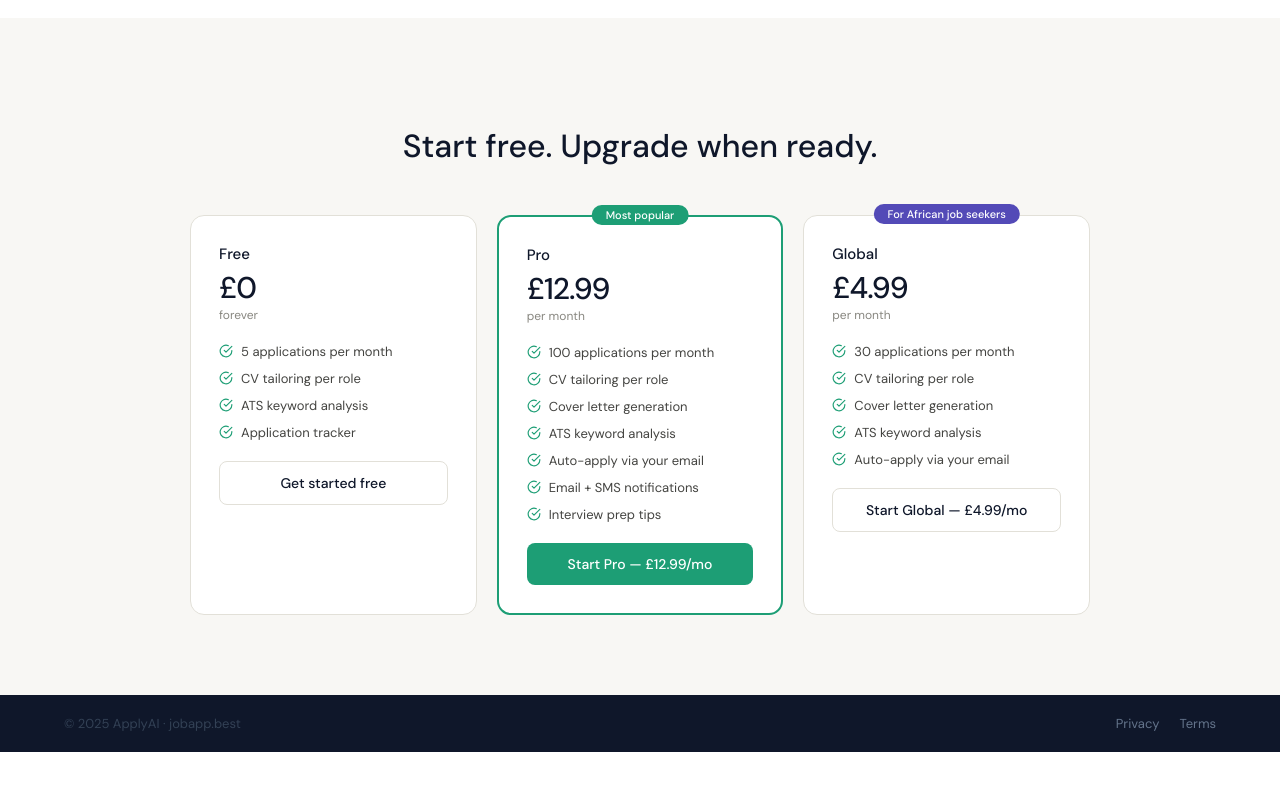
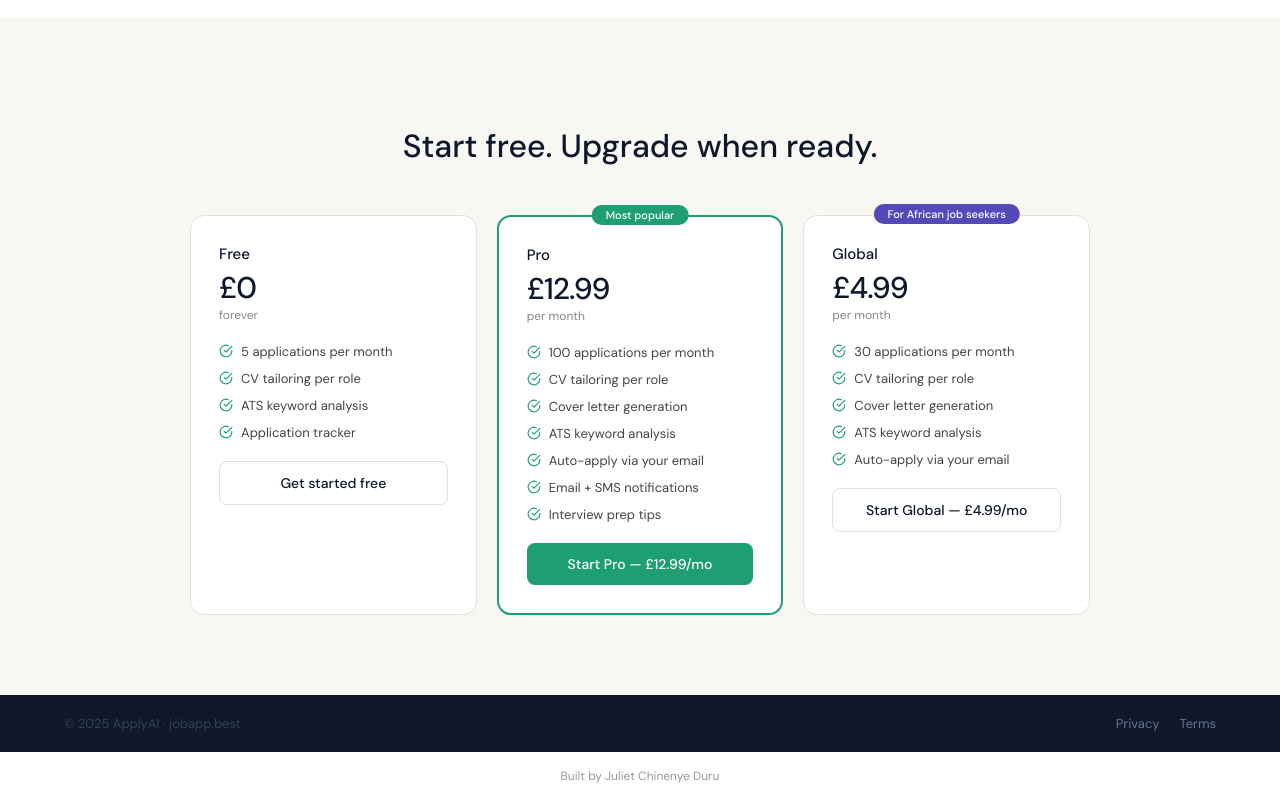
Before and after one commit to JulietChinenyeDuru/African-Entrepreneurship-main, a Next.js app: page / in a window 1280 px wide. Shown: the part 1068-1868 px from the top of the page. Before the commit the page ends 1820 px from the top, so only its background shows below. Built offline with nearby package versions, Linux system fonts and the light colour scheme.

Commit message:
Add developer credit footer

```diff
--- a/app/layout.tsx
+++ b/app/layout.tsx
@@ -22,6 +22,9 @@ export default function RootLayout({ children }: { children: React.ReactNode })
       </head>
       <body style={{ margin: 0, fontFamily: "'DM Sans', sans-serif" }}>
         {children}
+          <footer style={{ textAlign: "center", padding: "16px", fontSize: 12, color: "#999" }}>
+            Built by Juliet Chinenye Duru
+          </footer>
       </body>
     </html>
   )
```
